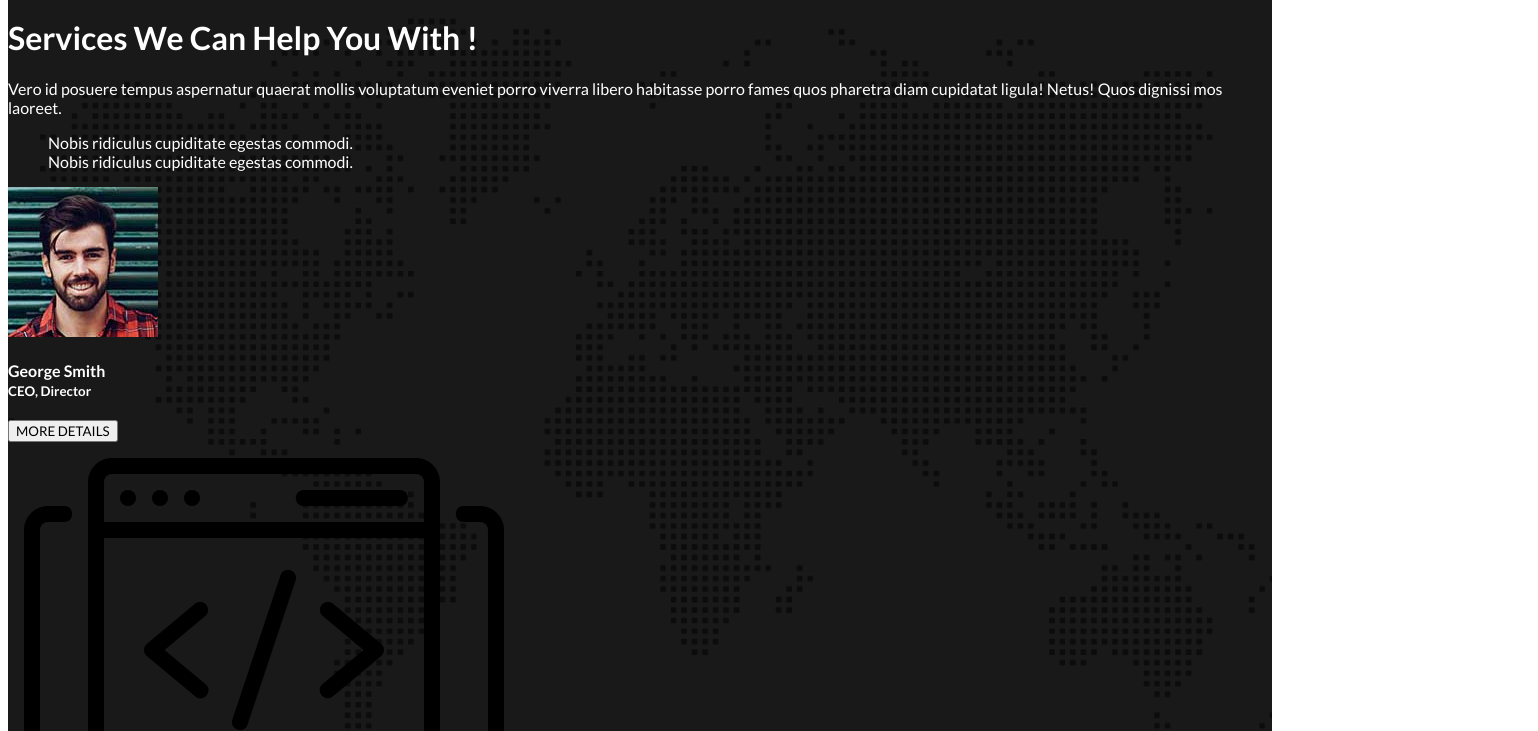
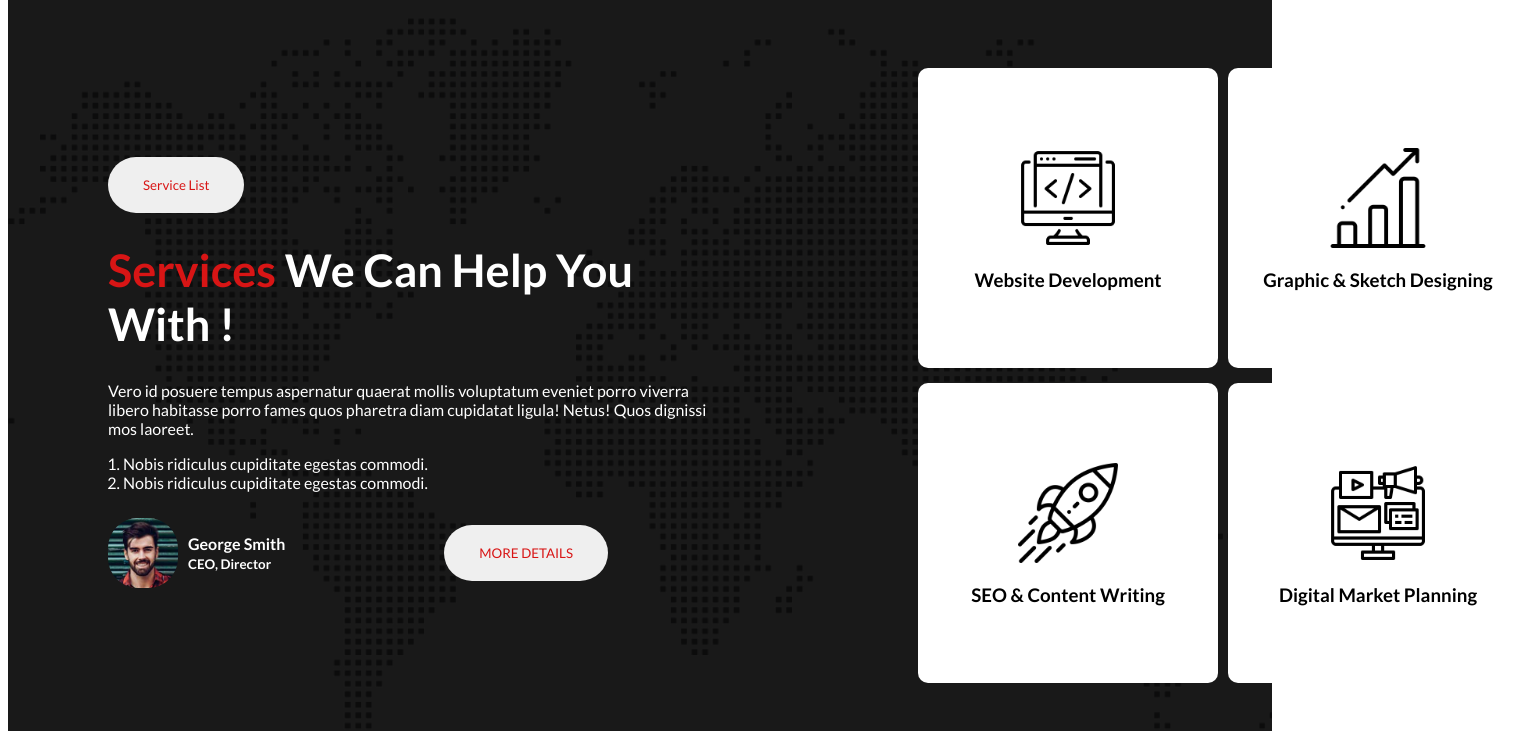
Before and after one commit to designxcel/digital-agency, a plain HTML site: page index.html in a window 1280 px wide. Shown: the part 913-1644 px from the top of the page, 1538 px wide, since content can reach past the window. Drawn offline with Linux system fonts and the light colour scheme.

Commit message:
updated with styles

```diff
--- a/index.html
+++ b/index.html
@@ -43,8 +43,8 @@
 
         <div class="services">
             <div class="service-left-content">
-                <button>Service List</button>
-                <h1>Services We Can Help You With !</h1>
+                <button class="btn-secondary">Service List</button>
+                <h1><span class="primary">Services</span> We Can Help You With !</h1>
                 <p>Vero id posuere tempus aspernatur quaerat mollis voluptatum eveniet porro viverra libero habitasse
                     porro fames quos pharetra diam cupidatat ligula! Netus! Quos dignissi mos laoreet.</p>
 
@@ -54,40 +54,46 @@
                 </ol>
 
                 <div class="author">
-                    <div>
+                    <div class="author-image">
                         <img src="asset/image/author.jpg" alt="">
-                        <h4>George Smith <br> <small>CEO, Director</small></h4>
+                        <h4>George Smith <br><small>CEO, Director</small></h4>
                     </div>
                     <div>
-                        <button>MORE DETAILS</button>
+                        <button class="btn-secondary">MORE DETAILS</button>
                     </div>
                 </div>
 
             </div>
             <div class="boxes">
                 <div class="first-row">
-                    <div>
+                    <div class="service-box">
                         <img src="asset/icons/coding.png" alt="">
                         <h3>Website Development</h3>
                     </div>
-                    <div>
+                    <div class="service-box">
                         <img src="asset/icons/bar-chart.png" alt="">
                         <h3>Graphic & Sketch Designing</h3>
                     </div>
                 </div>
 
                 <div class="second-row">
-                    <div>
+                    <div class="service-box">
                         <img src="asset/icons/startup.png" alt="">
                         <h3>SEO & Content Writing</h3>
                     </div>
-                    <div>
+                    <div class="service-box">
                         <img src="asset/icons/digital-marketing.png" alt="">
                         <h3>Digital Market Planning</h3>
                     </div>
                 </div>
             </div>
         </div>
+
+        <div class="top-box">
+            <div></div>
+            <div></div>
+            <div></div>
+        </div>
     </main>
     <footer></footer>
 </body>
--- a/style.css
+++ b/style.css
@@ -74,4 +74,91 @@ li {
     background-repeat: no-repeat;
     background-size: cover;
     color: white;
+    display: flex;
+    align-items: center;
+    justify-content: space-around;
 }
+
+.service-left-content{
+    width: 50%;
+    margin-left: 100px;
+}
+
+.service-left-content h1{
+    font-size: 45px;
+
+}
+
+.service-left-content p{
+    width: 600px;
+
+}
+.service-left-content ol{
+    margin-bottom: 20px;
+    margin-left: -25px;
+}
+.service-left-content li{
+    list-style: number;
+    text-align: left;
+}
+
+.author{
+    display: flex;
+    align-items: center;
+    justify-content: space-between;
+    width: 500px;
+}
+.author-image{
+    display: flex;
+    align-items: center;
+}
+
+.author-image img{
+    width: 70px;
+    height: 70px;
+    border-radius: 30px;
+    margin-right: 10px;
+}
+
+.btn-secondary{
+    padding: 20px 35px;
+    border: none;
+    border-radius: 50px;
+    color:rgb(216, 21, 21);
+}
+.boxes{
+    width: 50%;
+    margin-left: 200px;
+}
+
+.boxes img{
+    width: 100px;
+}
+
+.first-row{
+    display: flex;
+    align-items: center;
+    margin: 5px;
+}
+
+.service-box{
+    width: 300px;
+    height: 300px;
+    background-color: white;
+    color: black;
+    text-align: center;
+    margin: 5px;
+    border-radius: 10px;
+    /* padding-top: 100px; */
+}
+
+.second-row{
+    display: flex;
+    align-items: center;
+    /* justify-content: space-around; */
+    margin: 5px;
+}
+
+.service-box img{
+    margin-top: 80px;
+}
```
